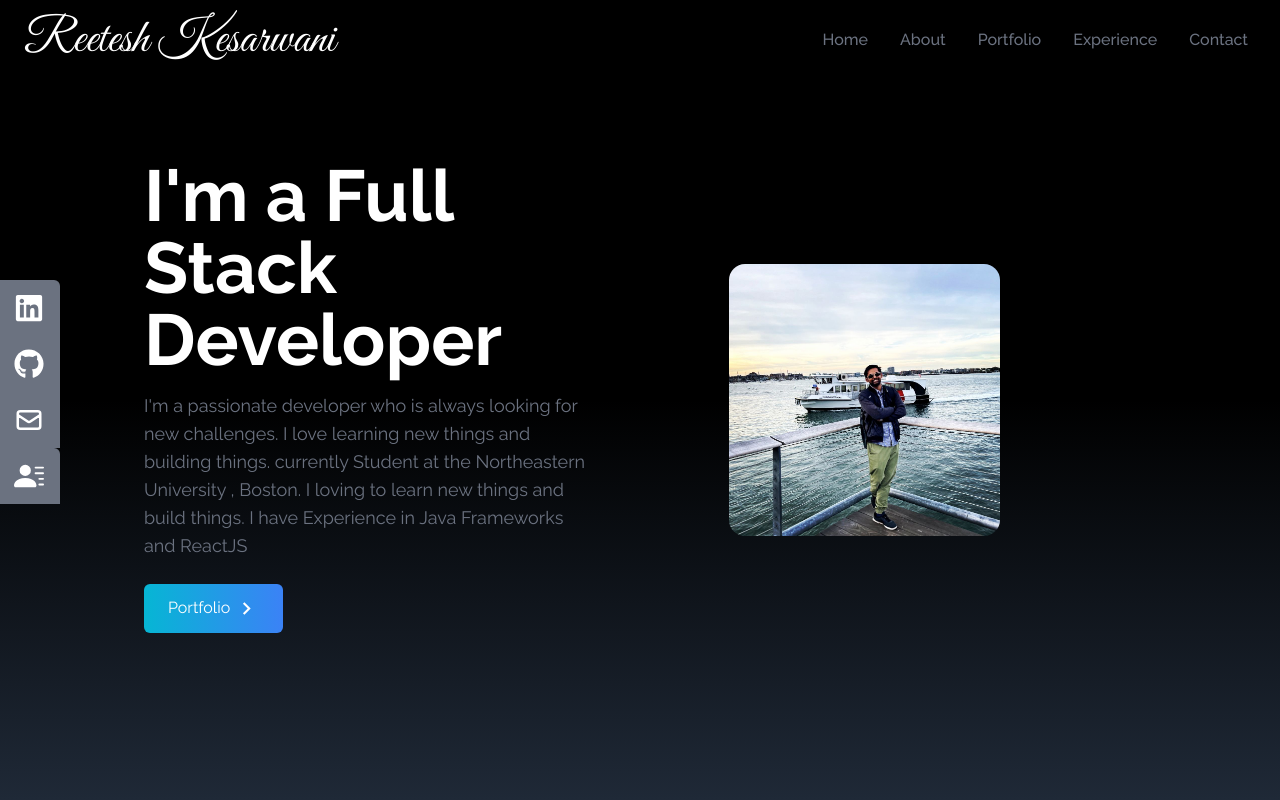
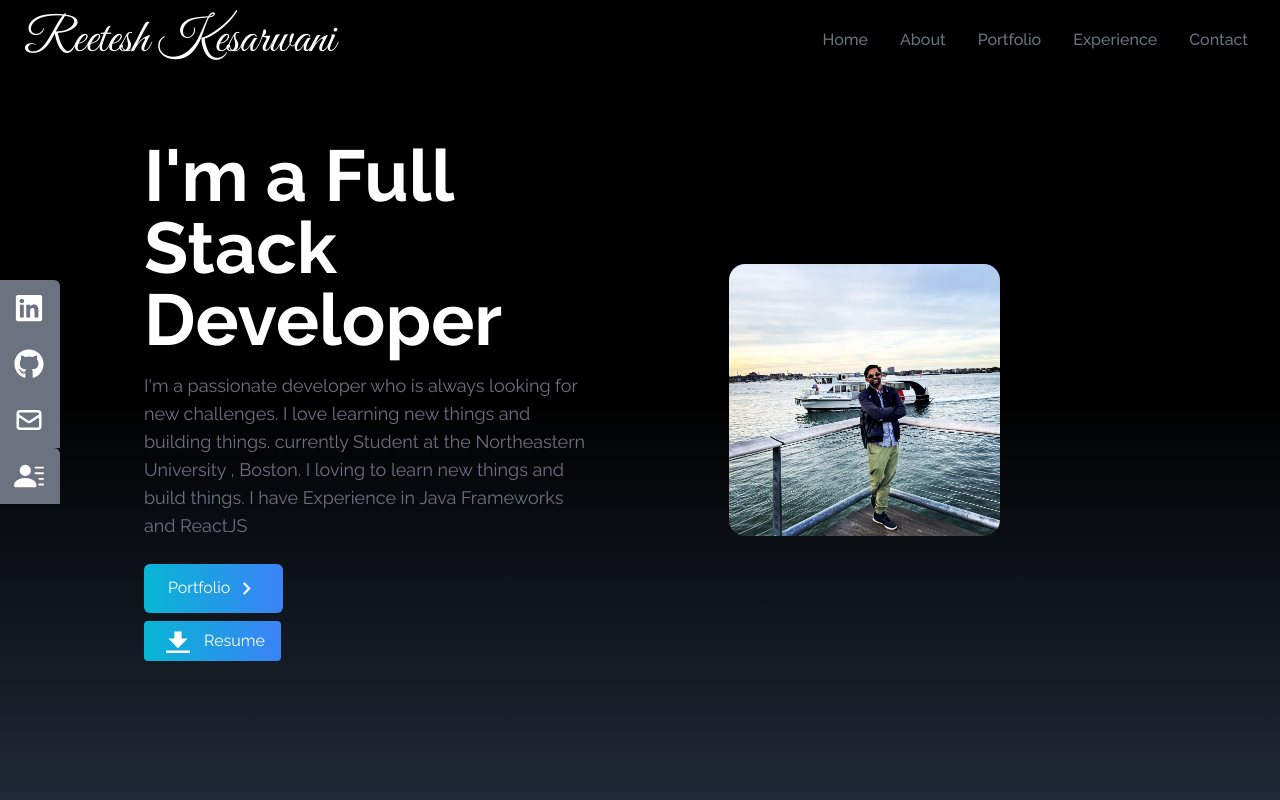
Before and after one commit to reeteshk/Portfolio, a React (Create React App) app: page / in a window 1280 px wide. Shown: the top 800 px of the page. Built offline with nearby package versions, Linux system fonts and the light colour scheme.

Commit message:
adding resume button

```diff
--- a/src/components/Home.jsx
+++ b/src/components/Home.jsx
@@ -4,6 +4,10 @@ import {MdOutlineKeyboardArrowRight} from 'react-icons/md'
 import { Link } from "react-scroll";
 
 const Home = () => {
+
+    const handleDemoUrl = () => {
+        window.open("https://drive.google.com/file/d/1DoFkiAhpQxWpaWt9iOJs-brPZx6ARWjR/view", '_blank')
+    }
   return (
     <div name="home" className="h-screen w-full bg-gradient-to-b from-black via-black to-gray-800" >
      <div className="max-w-screen-lg mx-auto flex flex-col items-center justify-center h-full px-4 md:flex-row">
@@ -27,6 +31,12 @@ const Home = () => {
                 <MdOutlineKeyboardArrowRight size={25} className="ml-1" />
               </span>
             </Link>
+           <span>
+           <button onClick={() => handleDemoUrl()} class="bg-gradient-to-r  from-cyan-500 to-blue-500 cursor-pointer hover:text-black text-white  py-2 px-4 rounded inline-flex items-center">
+  <svg class="fill-current w-9 h-6 mr-2" xmlns="http://www.w3.org/2000/svg" viewBox="0 0 20 20"><path d="M13 8V2H7v6H2l8 8 8-8h-5zM0 18h20v2H0v-2z"/></svg>
+  <span>Resume</span>
+</button>
+            </span>
           </div>
 
         </div>
```
